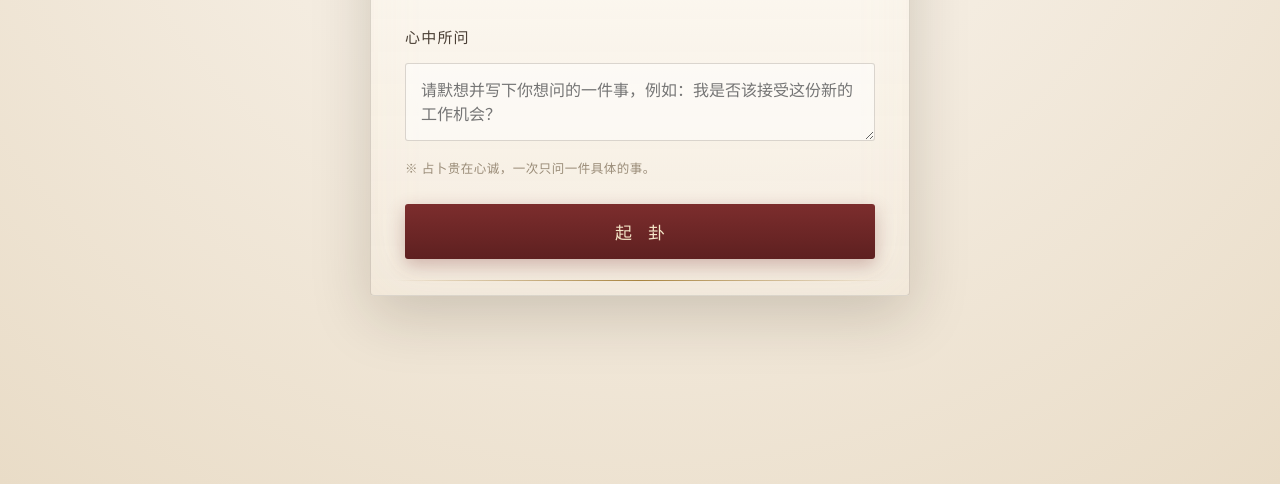
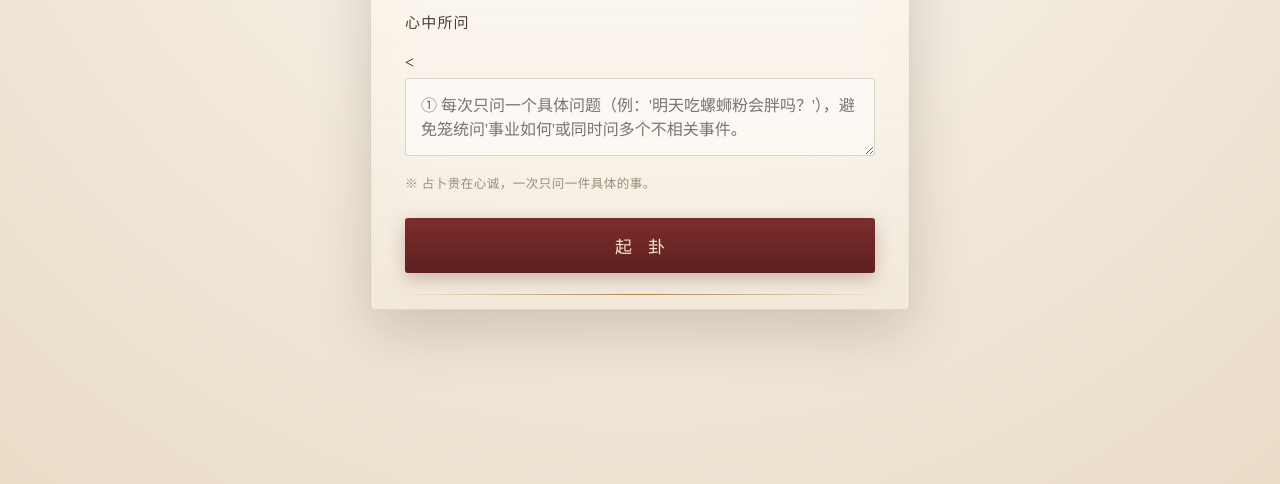
Before and after one commit to qyx3215384776-cmyk/liuyao-divination, a website: page index.html in a window 1280 px wide. Shown: the part 316-800 px from the top of the page. Drawn offline with Linux system fonts and the light colour scheme.

Commit message:
Update index.html

```diff
--- a/index.html
+++ b/index.html
@@ -139,7 +139,7 @@
     <p class="subtitle">易 經 占 卜</p>
 
     <label for="q">心中所问</label>
-    <textarea id="q" placeholder="请默想并写下你想问的一件事，例如：我是否该接受这份新的工作机会？"></textarea>
+    <<textarea id="q" placeholder="① 每次只问一个具体问题（例：'明天吃螺蛳粉会胖吗？'），避免笼统问'事业如何'或同时问多个不相关事件。&#10;&#10;② 描述问题最好包含：动词（能否、是否）＋具体动作＋期限/对象。"></textarea>
     <p class="hint">※ 占卜贵在心诚，一次只问一件具体的事。</p>
 
     <button class="cast" id="startBtn">起 卦</button>
```
